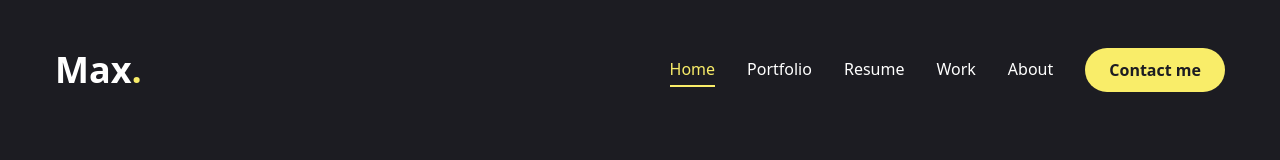
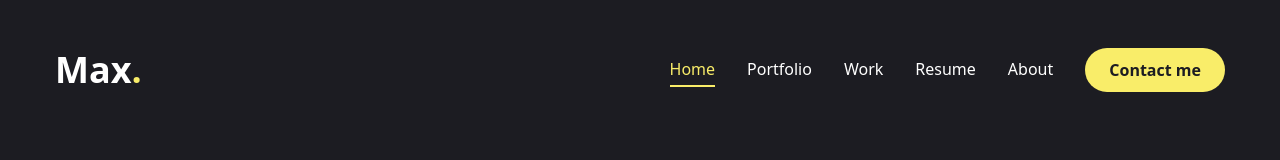
Before and after one commit to maximosigniorini/personal-website, a Next.js app: page / in a window 1280 px wide. Shown: the top 160 px of the page. Built offline with nearby package versions, Linux system fonts and the light colour scheme.

Commit message:
Change order of pages

```diff
--- a/components/Nav.jsx
+++ b/components/Nav.jsx
@@ -13,12 +13,12 @@ const links = [
         path: '/portfolio'
     },
     {
+        name: 'work',
+        path: '/work'
+    },
+    {
         name: 'resume',
         path: '/resume'
-    },
-    {
-        name: 'work',
-        path: '/work'
     },
     {
         name: 'about',
```
